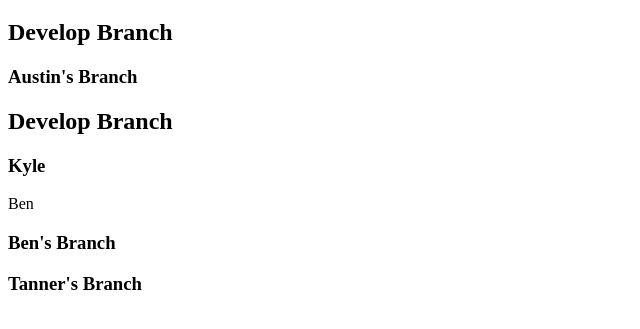
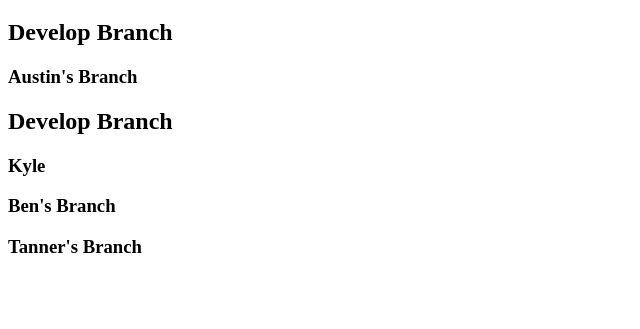
Before and after one commit to thebel117/TimedTeamGit, a plain HTML site: page index.html in a window 1280 px wide. Shown: the part 61-390 px from the top of the page, without its empty margins (0-640 px from the left). Drawn offline with Linux system fonts and the light colour scheme.

Commit message:
Update index.html
quick fix -TH

```diff
--- a/index.html
+++ b/index.html
@@ -17,7 +17,7 @@
     <h3>Kyle</h3>
 
 
-  Ben
+
     <h3>Ben's Branch</h3>
 
 
```
